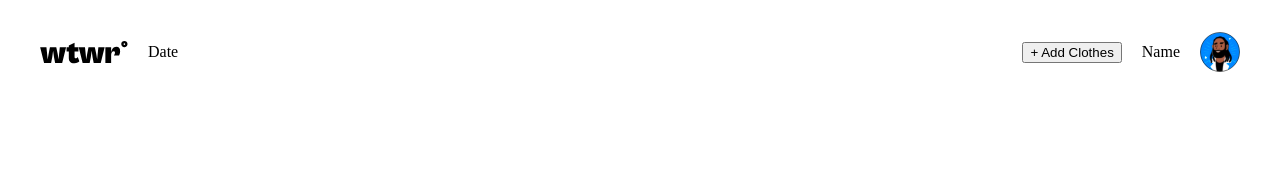
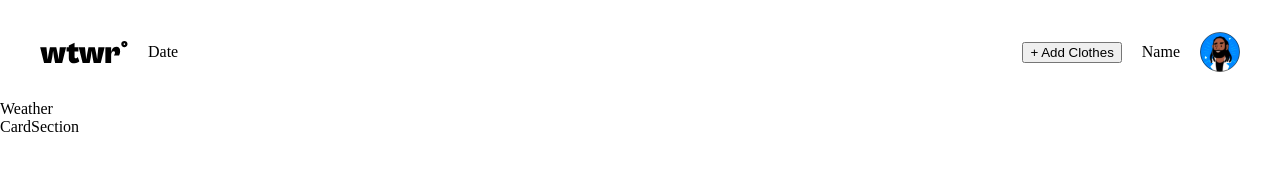
Before and after one commit to G0LD3N-c0de/se_project_react, a React (Create React App) app: page / in a window 1280 px wide. Shown: the top 190 px of the page. Built offline with nearby package versions, Linux system fonts and the light colour scheme.

Commit message:
add Weather and CardSection componenets

```diff
--- a/src/components/App.js
+++ b/src/components/App.js
@@ -1,10 +1,16 @@
 import "../blocks/App.css";
 import Header from "./Header";
+import Weather from "./Weather";
+import CardSection from "./CardSection";
 
 function App() {
   return (
     <div className="page">
       <Header />
+      <main>
+        <Weather />
+        <CardSection />
+      </main>
     </div>
   );
 }
--- /dev/null
+++ b/src/components/CardSection.js
@@ -0,0 +1,5 @@
+function CardSection() {
+  return <div>CardSection</div>;
+}
+
+export default CardSection;
--- /dev/null
+++ b/src/components/Weather.js
@@ -0,0 +1,5 @@
+function Weather() {
+  return <div>Weather</div>;
+}
+
+export default Weather;
```
